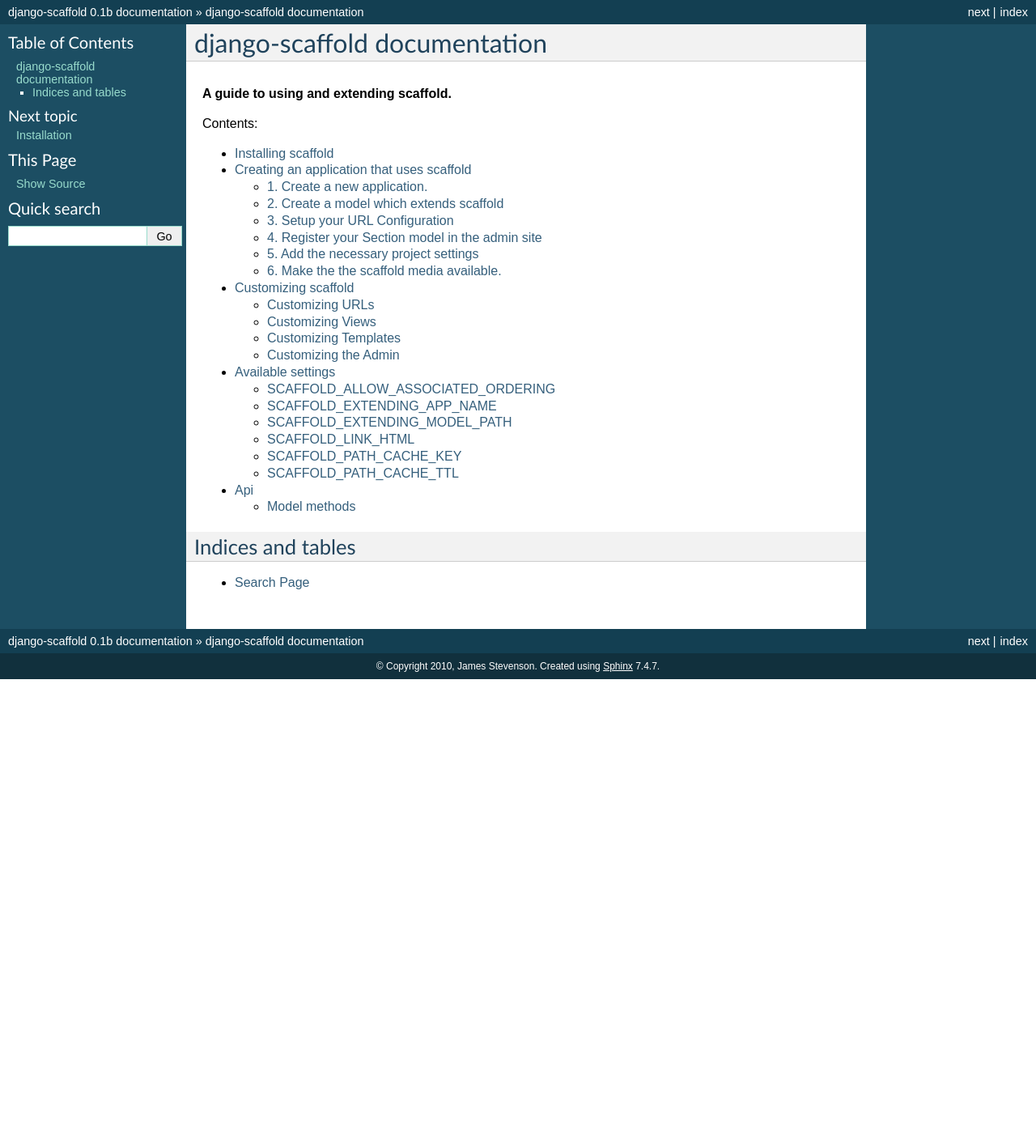
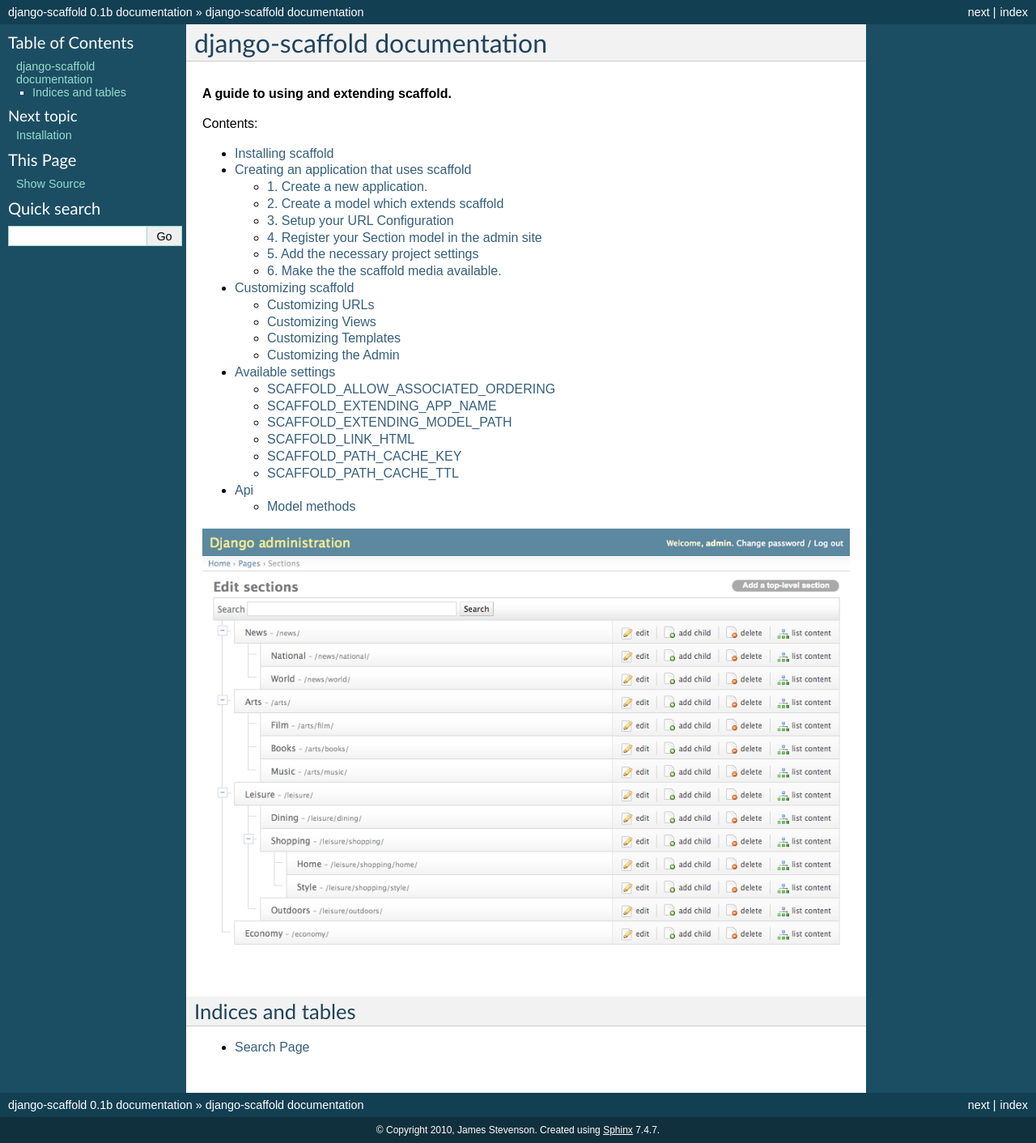
Before and after one commit to mazelife/django-scaffold, a Sphinx documentation site: the page built from docs/source/index.rst, in a window 1280 px wide. Shown: the whole page at 81% size. Built offline with Sphinx 7.4.7, drawn with Linux system fonts in a browser that asks for light colours; pages that are not in the unit, such as notebooks, are missing from menus; before the commit the page ends 900 px from its top, so only the background shows below that.

Commit message:
Image added to docs.

```diff
--- a/docs/source/index.rst
+++ b/docs/source/index.rst
@@ -17,6 +17,8 @@
    Customizing the admin interface <admin>
    Api <api>
 
+.. image:: /_static/menu.png
+
 Indices and tables
 ==================
 
```
Also changed, not shown: docs/source/_static/menu.png (added).
